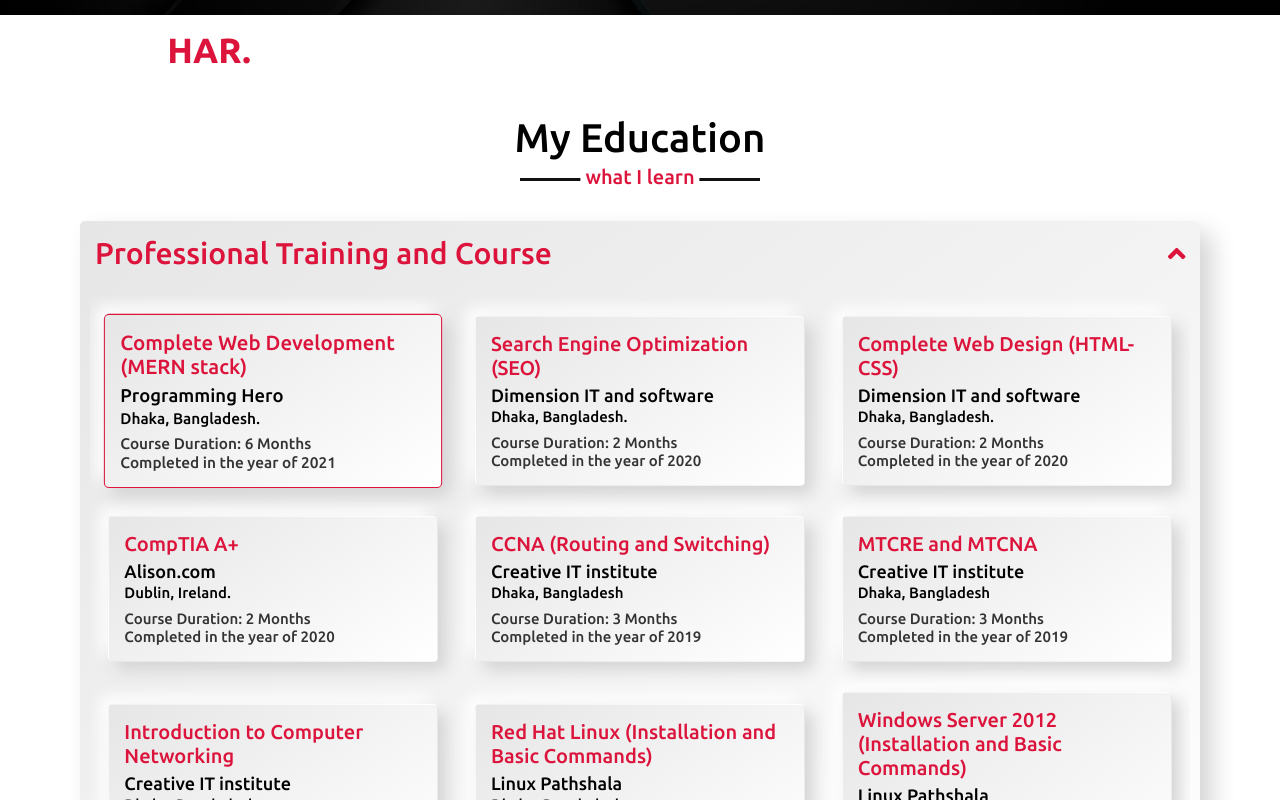
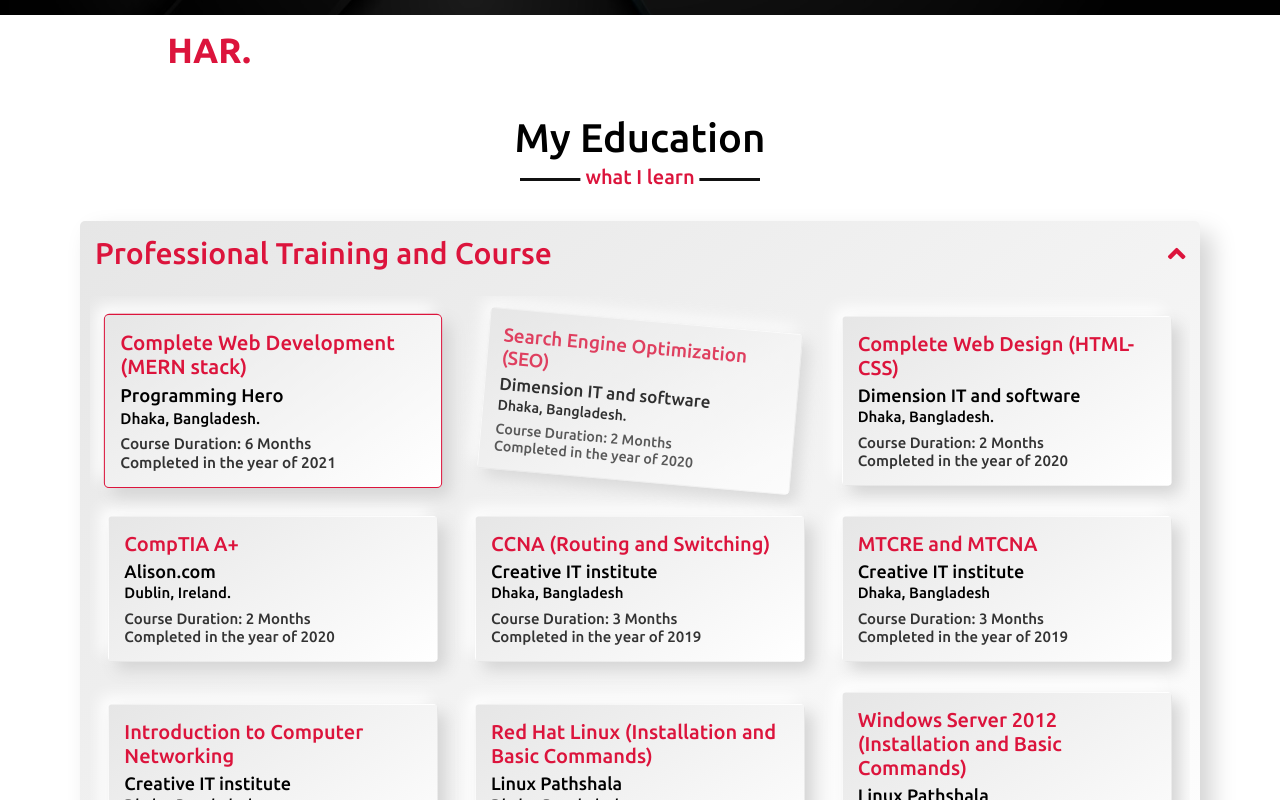
Before and after one commit to Maaazhar/maaazhar.github.io, a React (Vite) app: page / in a window 1280 px wide. In both pictures the pointer is over the element 273 px from the left and 5403 px from the top of the page. Shown: the part 5003-5803 px from the top of the page. Built offline with nearby package versions, Linux system fonts and the light colour scheme.

Commit message:
updating education section-16

```diff
--- a/src/components/Education/Education.css
+++ b/src/components/Education/Education.css
@@ -51,6 +51,17 @@
 .educationCard:hover{
     border: 1px solid crimson;
     scale: 1.025;
+}
+
+.educationCard:has(+ .educationCard:hover){
+    opacity: 0.8;
+    scale: 0.95;
+    transform: rotate(-5deg);
+}
+.educationCard:hover + .educationCard{
+    opacity: 0.8;
+    scale: 0.95;
+    transform: rotate(5deg);
 }
 
 .educationTabs {
```
